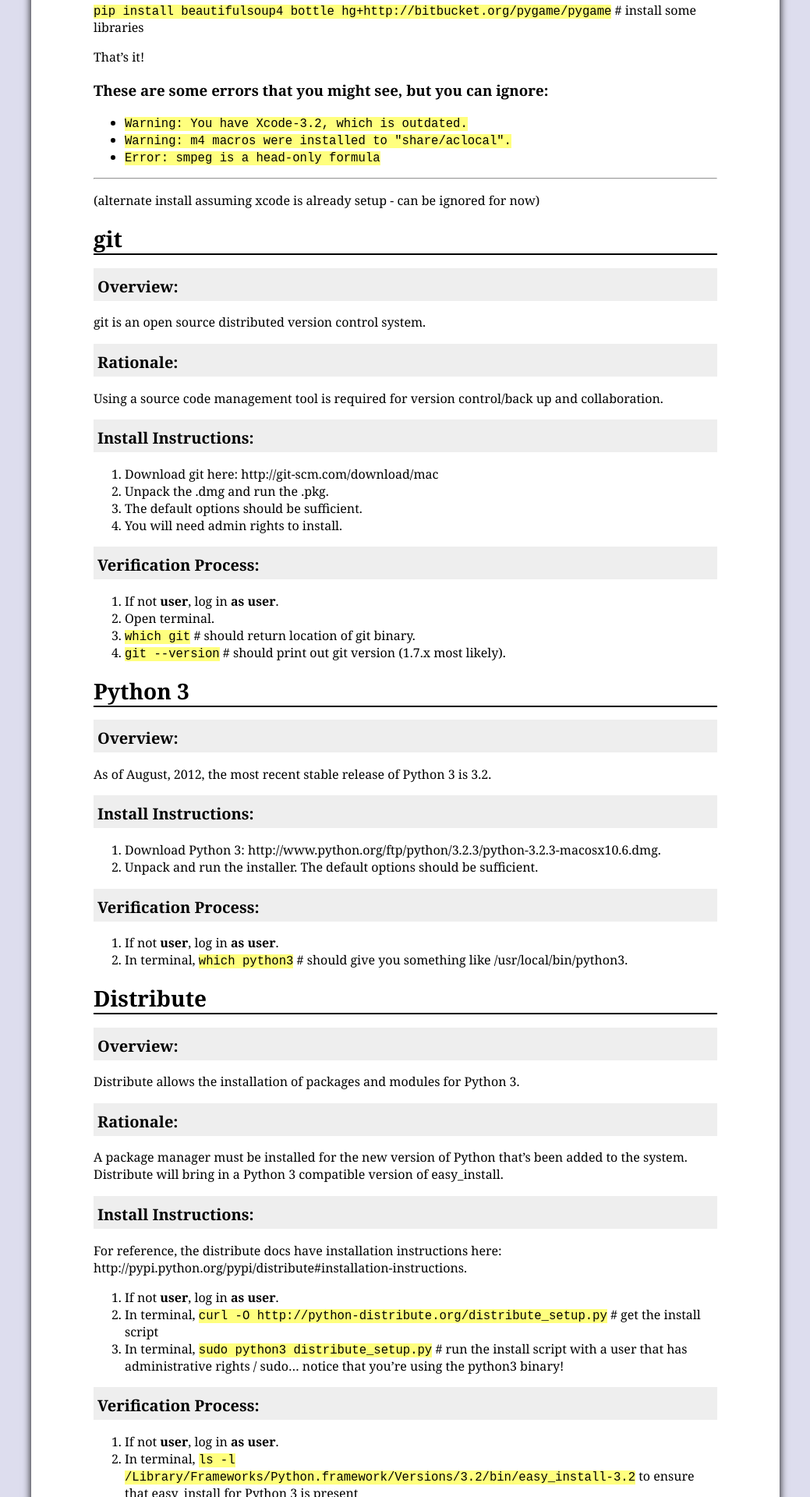
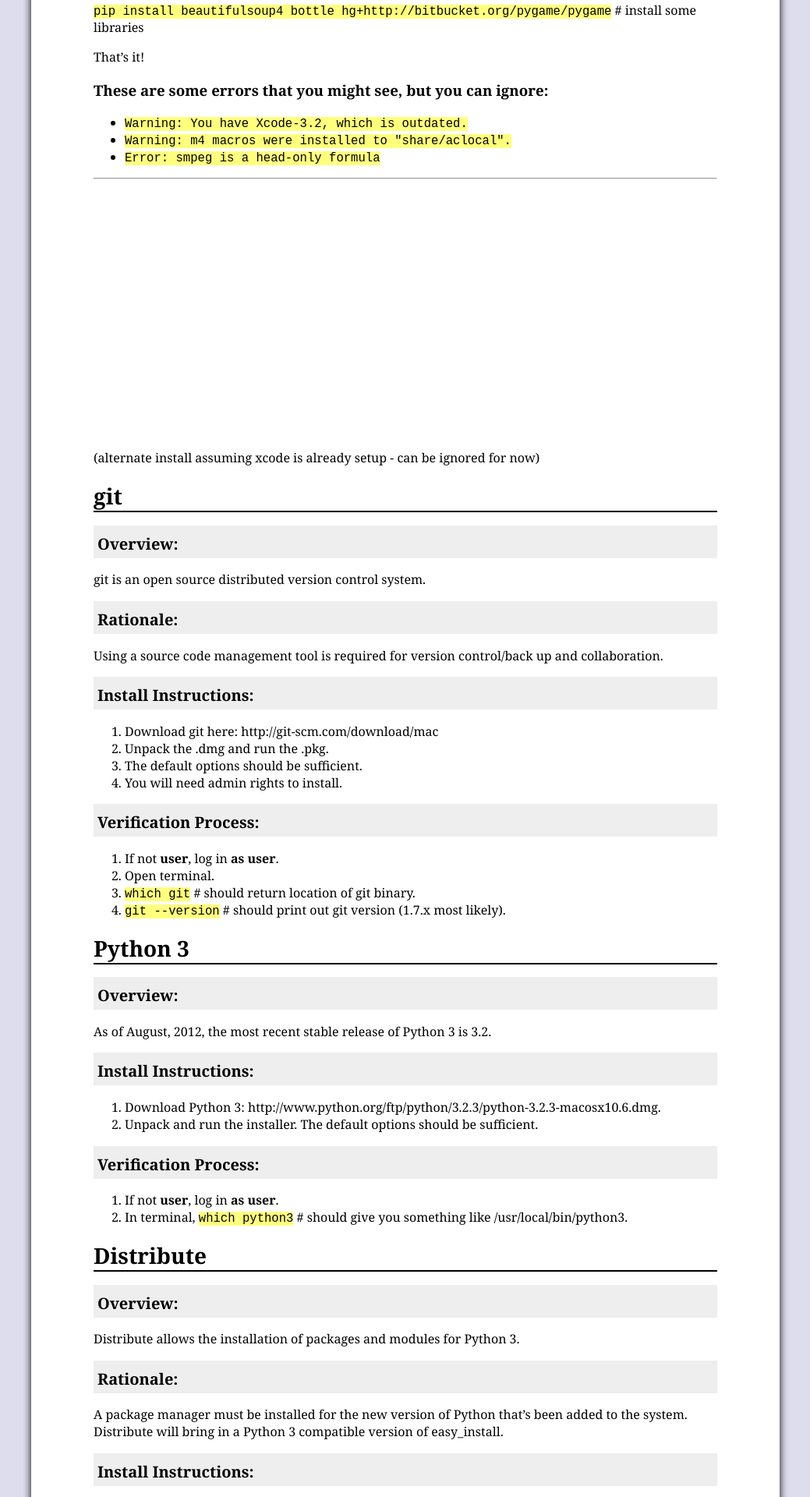
Before and after one commit to foureyes/jvers, a Jekyll site: the page built from tutorials/_posts/2012-08-04-python-3-install-on-osx.markdown, in a window 1280 px wide. Shown: the part 1451-3371 px from the top of the page at 78% size, without its empty margins (120-1159 px from the left). Built offline with Jekyll 4.4.1, drawn with Linux system fonts in a browser that asks for light colours; some web fonts are replaced.

Commit message:
Update tutorials/_posts/2012-08-04-python-3-install-on-osx.markdown
hacky line breaks.

```diff
--- a/tutorials/_posts/2012-08-04-python-3-install-on-osx.markdown
+++ b/tutorials/_posts/2012-08-04-python-3-install-on-osx.markdown
@@ -105,7 +105,7 @@
 
 
 
-
+<br /><br /><br /><br /><br /><br /><br /><br /><br /><br /><br /><br /><br /><br /><br />
 (alternate install assuming xcode is already setup - can be ignored for now)
 <br />
 
```
